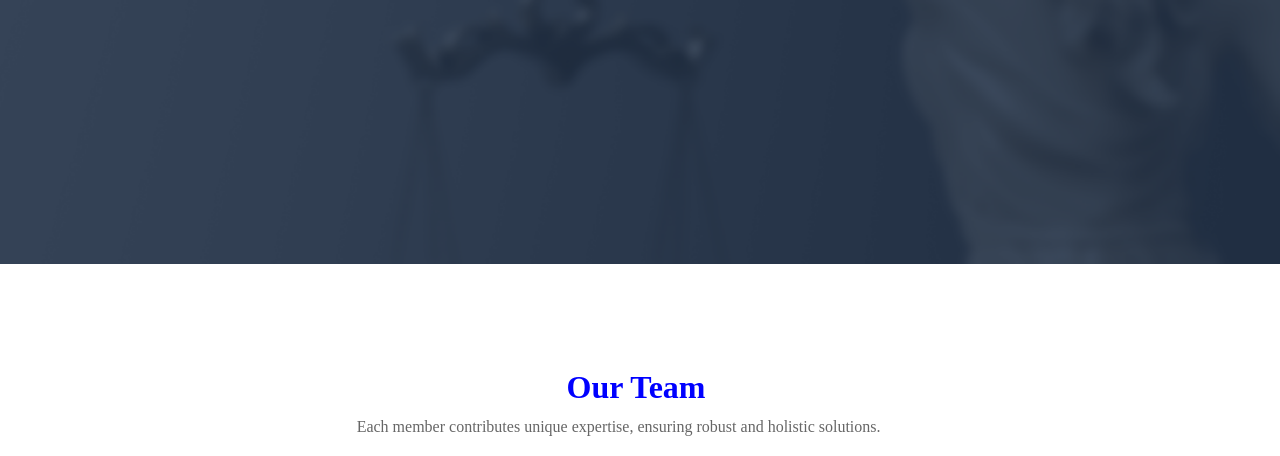
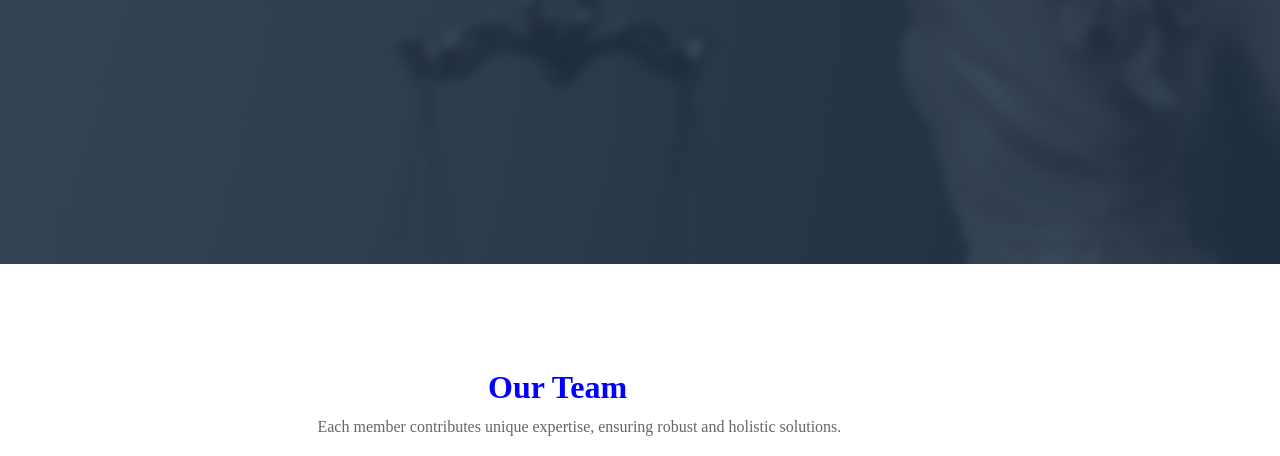
Before and after one commit to Nayan0406/Asal-legal, a website: page ourteam.html in a window 1280 px wide. Shown: the part 496-952 px from the top of the page. Drawn offline with Linux system fonts and the light colour scheme.

Commit message:
changes added

```diff
--- a/styles/ourteam.css
+++ b/styles/ourteam.css
@@ -321,7 +321,7 @@ margin-bottom: 40px;
   margin-top: 5%;
   font-size: clamp(24px, 5vw, 32px);
   color: blue;
-  margin-left: -10%;
+  margin-left: -26%;
   padding-left: 90px;
 }
 
@@ -330,7 +330,7 @@ color: #666;
 font-size: clamp(14px, 3vw, 16px);
 max-width: 800px;
 text-align: center;
-padding-left: 14%;
+padding-left: 6%;
 margin-top: -2%;
 
 }
--- a/styles/service.css
+++ b/styles/service.css
@@ -720,7 +720,7 @@ nav .nav-links li a:hover {
   color: #aaa;
   font-size: 2rem;
   font-weight: bold;
-  position: absolute;
+  position: relative;
 
   /* top: 192px;
   right: 174px; */
```
